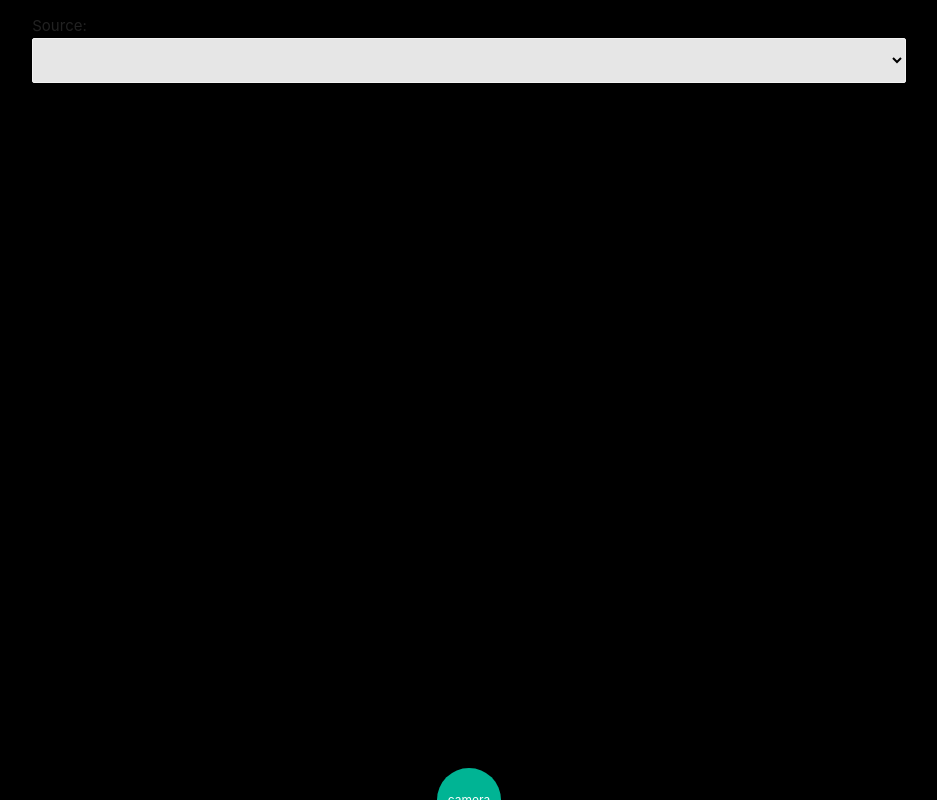
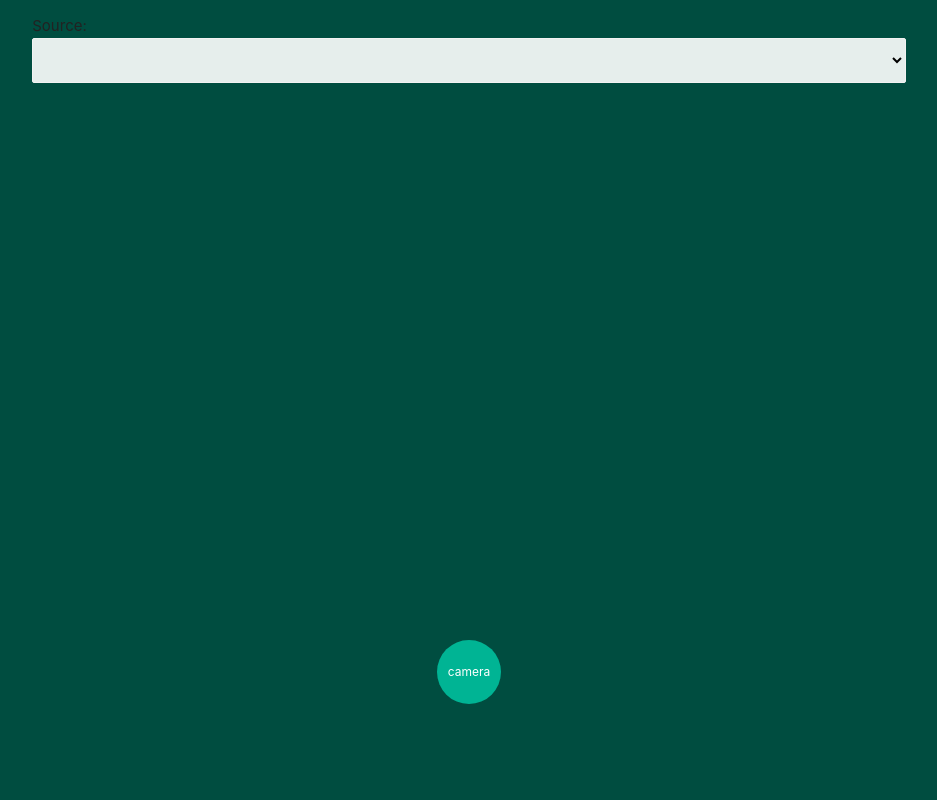
Before and after one commit to vidursatija/tf-hack2.0, a plain HTML site: page Web/index.html in a window 1280 px wide. Shown: the whole page, without its empty margins (171-1108 px from the left). Drawn offline with nearby package versions, Linux system fonts and the light colour scheme.

Commit message:
Fix last view issues

```diff
--- a/Web/app.js
+++ b/Web/app.js
@@ -74,6 +74,7 @@ function gotDevices(deviceInfos) {
 		console.log(device_name,"*");
 		if (deviceInfo.kind === 'videoinput' && !(device_name.includes("face"))) {
 		*/
+
 		if (deviceInfo.kind === 'videoinput') {
 			option.text = deviceInfo.label || 'camera ' + (videoSelect.length + 1);
 			videoSelect.appendChild(option);
@@ -91,7 +92,6 @@ function getStream() {
 			track.stop();
 		});
 	}
-
 	var constraints = {
 		audio: false,
 		video: {
@@ -100,7 +100,6 @@ function getStream() {
 			}
 		}
 	};
-
 	navigator.mediaDevices.getUserMedia(constraints).then(gotStream).catch(handleError);
 }
 
@@ -141,5 +140,6 @@ $('.disc--retake').on('click', function () {
 	}, 500);
 });
 
-// $('.disc--share').on('click', function () {
-// });
+$('.disc--share').on('click', function () {
+	console.log("SHARE CLICKED");
+});
--- a/Web/index.html
+++ b/Web/index.html
@@ -1,4 +1,4 @@
-<html lang="en">
+<!DOCTYPE html>
 
 <head>
 	<meta charset="UTF-8" />
@@ -16,22 +16,30 @@
 </head>
 
 <body>
+
 	<div class="container">
 		<div class="row">
-			<div class="input-field col s12 m12 ">
+			<div class="input-field col s12 m12">
 				Source:<select id="videoSource"></select>
 			</div>
-			<div class="input-field col s6 m8"></div>
 		</div>
 	</div>
 
-	<div class="row">
-		<canvas class="is-gone col s12 md6"></canvas>
-		<video class="col s12 md6 crop" muted autoplay></video><br>
-		<div class="disc disc--camera " id="take_snapshot" >camera</div>
-		<div class="disc disc--retake is-faded">retake</div>
-		<div class="disc disc--share is-gone">share</div>
+	<div class="container">
+		<div class="row">
+			<div class="col m3 s12"></div>
+			<canvas style="width: 100%; height:500px; overflow: hidden;" class="is-gone col m6 s12 crop"></canvas>
+			<video style="width: 100%; height:500px; overflow: hidden;" class="col m6 s12 crop" muted autoplay></video><br>
+			<div class="col m3 s12"></div>
+		</div>
+
+		<div class="row">
+			<div class="disc disc--camera" id="take_snapshot">camera</div>
+			<div class="disc disc--retake is-faded">retake</div>
+			<div class="disc disc--share is-gone">share</div>
+		</div>
 	</div>
+
 	<script src="https://cdnjs.cloudflare.com/ajax/libs/materialize/1.0.0/js/materialize.min.js"></script>
 	<script src="https://code.jquery.com/jquery-3.3.1.min.js"></script>
 	<script src="app.js" async></script>
--- a/Web/style.css
+++ b/Web/style.css
@@ -3,16 +3,13 @@ select {
 }
 
 
-canvas {
-    width: 100%;
-    position: relative;
-    max-height: 100%;
-}
-
 .row,
 .col {
     padding: 0px;
 }
+
+.row .col.s12 {}
+
 
 /* Live camera */
 
@@ -27,24 +24,18 @@ canvas {
 }
 
 body {
-    background: #000;
+    background: #004d40;
     color: #222;
 }
 
-.crop{
+.crop {
     align-content: center;
     width: 300px;
     height: 300px;
-    /* display: inline; */
-    /* position: absolute; */
 }
 
 .crop.crop--snapshot {
     animation: snapshot 0.5s ease;
-}
-
-.disc{
-    padding: 0px;
 }
 
 
@@ -54,7 +45,6 @@ body {
     border-radius: 50%;
     cursor: pointer;
     position: absolute;
-    bottom: -32px;
     transition: all 0.5s ease;
     line-height: 64px;
     text-align: center;
@@ -68,7 +58,6 @@ body {
 .disc.disc--camera {
     background: #00b494;
     left: 50%;
-    /* margin-left: -32px; */
 }
 
 .disc.disc--retake {
```
Also changed, not shown: 1 other file.
